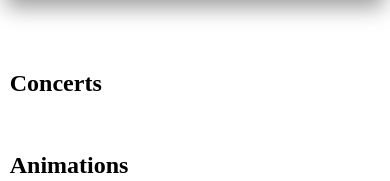
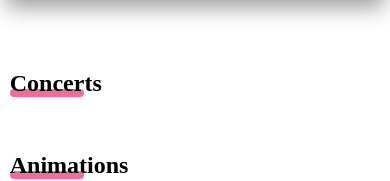
Before and after one commit to WildCodeSchool/tlse0921-js-p2-NoTimeToulouse, a React (Create React App) app: page / in a window 390 px wide. Shown: the part 664-845 px from the top of the page. Built offline with nearby package versions, Linux system fonts and the light colour scheme; a web font is replaced by a local one.

Commit message:
css téléphone terminé

```diff
--- a/src/components/pages/accueil/EventsInline/DisplayEventsInLine.jsx
+++ b/src/components/pages/accueil/EventsInline/DisplayEventsInLine.jsx
@@ -103,8 +103,10 @@ const ButtonModal = styled.button`
   width: 100%;
   height: 100%;
   border: 0;
-  font-size: 2em;
-  font-family: var(--text-font);
+  font-size: 2.5em;
+  color: white;
+  font-weight: bold;
+  font-family: var(--title-font);
   background: none;
   border-radius: 0 0 10px 10px;
   background-color: var(--secondary-color);
--- a/src/components/pages/accueil/EventsInline/DisplayLines.jsx
+++ b/src/components/pages/accueil/EventsInline/DisplayLines.jsx
@@ -10,8 +10,22 @@ const LinesContainer = styled.div`
   padding: 1em;
 `;
 const TitleContainer = styled.h2`
+  width: 20%;
   margin-top: 5%;
   font-family: var(--title-font);
+  position: relative;
+  &:after {
+    border-radius: 5px;
+    content: '';
+    position: absolute;
+    left: 0;
+    right: 0;
+    bottom: 0;
+    height: 30%;
+    width: 100%;
+    background: var(--important-color);
+    z-index: -1;
+  }
 `;
 const DisplayLines = () => (
   <LinesContainer>
```
